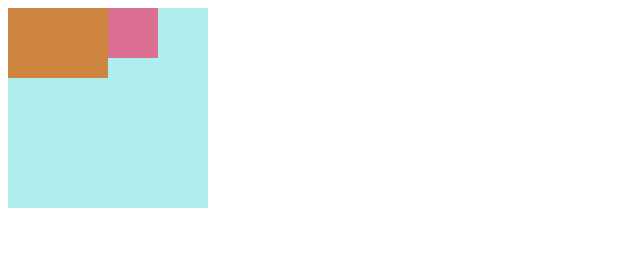
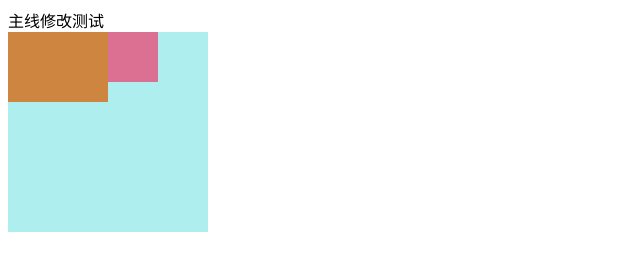
Before and after one commit to TimGD/tengxudaxue, a plain HTML site: page new_file.html in a window 1280 px wide. Shown: the whole page, without its empty margins (0-640 px from the left). Drawn offline with Linux system fonts and the light colour scheme.

Commit message:
主线修改 测试
在body加入<div> 主线修改测试</div>

```diff
--- a/new_file.html
+++ b/new_file.html
@@ -31,6 +31,7 @@
 		</style>
 	</head>
 	<body>
+		<div>主线修改测试</div>
 		<div class="box">
 			<div class="box1"></div>
 			<div class="box2"></div>
```
